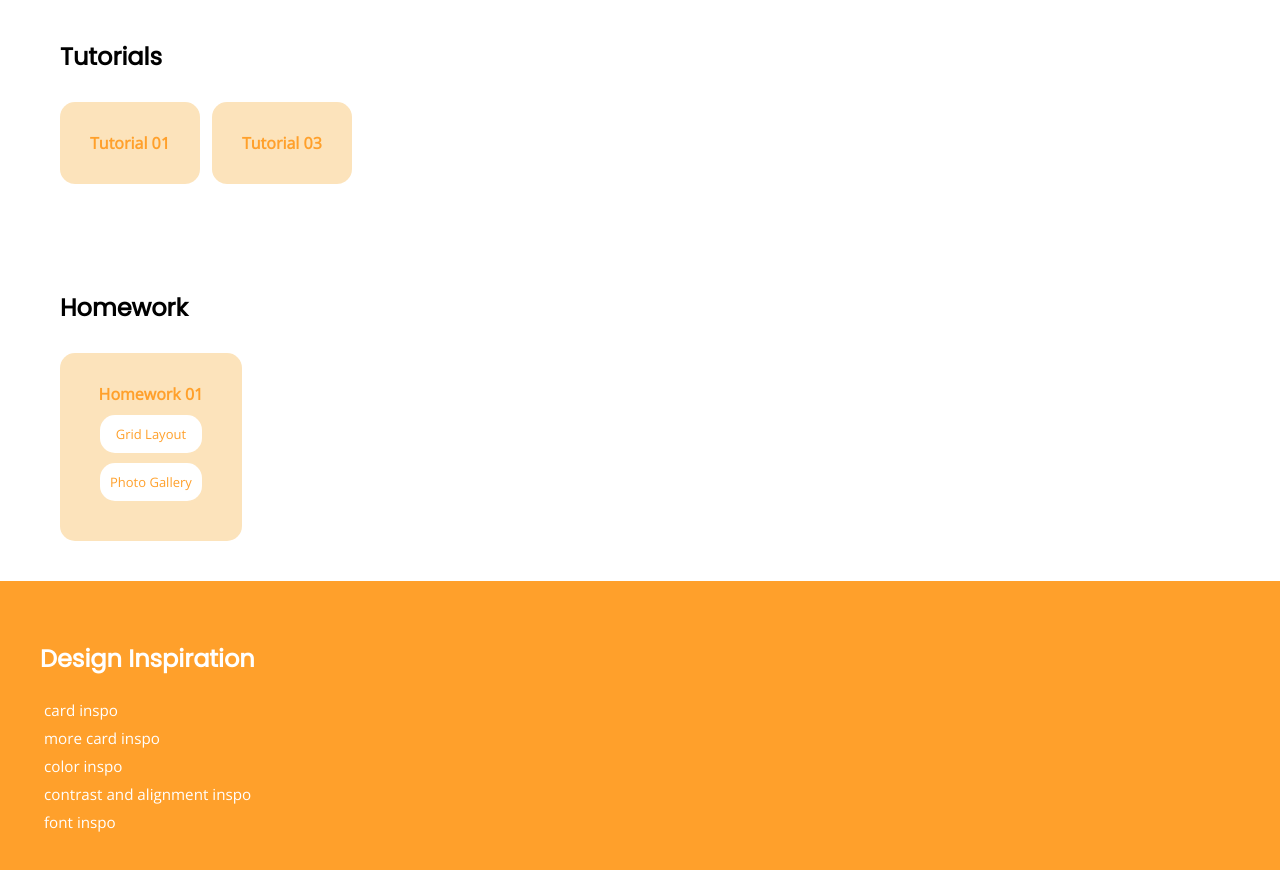
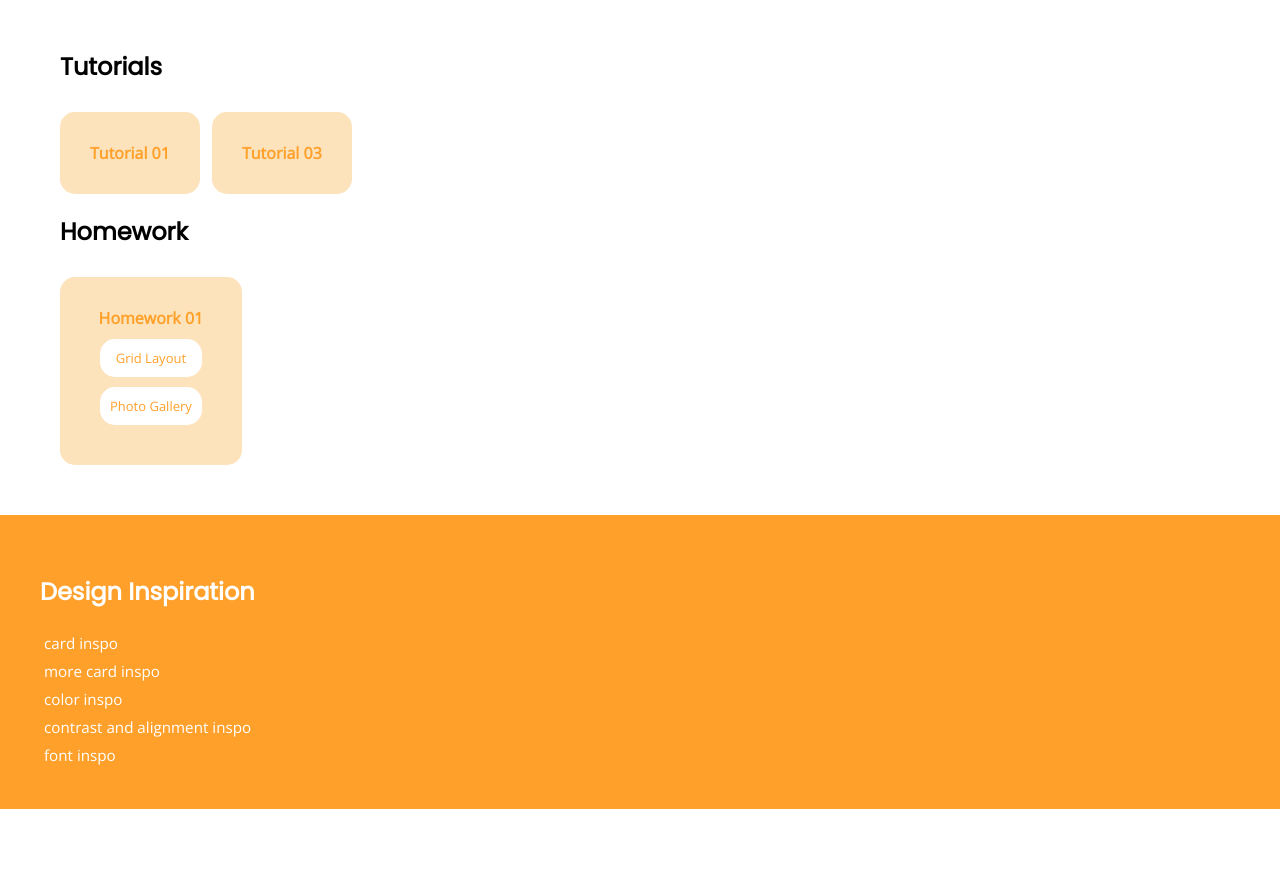
Before and after one commit to hspirak/cs130-coursework, a plain HTML site: page index.html in a window 1280 px wide. Shown: the part 72-942 px from the top of the page. After the commit the page ends 907 px from the top, so only its background shows below. Drawn offline with nearby package versions, Linux system fonts and the light colour scheme.

Commit message:
fixing spacing issue

```diff
--- a/style.css
+++ b/style.css
@@ -50,7 +50,7 @@ main {
     display: grid;
     grid-gap: 0px;
     grid-template-columns: 1fr;
-    grid-template-rows: .75fr .75fr 1fr;
+    grid-template-rows: .6fr .6fr 1fr;
     grid-template-areas:
       "a"
       "b"
@@ -84,6 +84,7 @@ main {
 
 #tutorials {
     grid-area: a;
+    margin-top: 10px;
 }
 
 #links-tutorial {
@@ -95,6 +96,8 @@ main {
 
 #homework {
     grid-area: b;
+    margin-bottom: 10px;
+
 }
 
 #links-homework {
```
